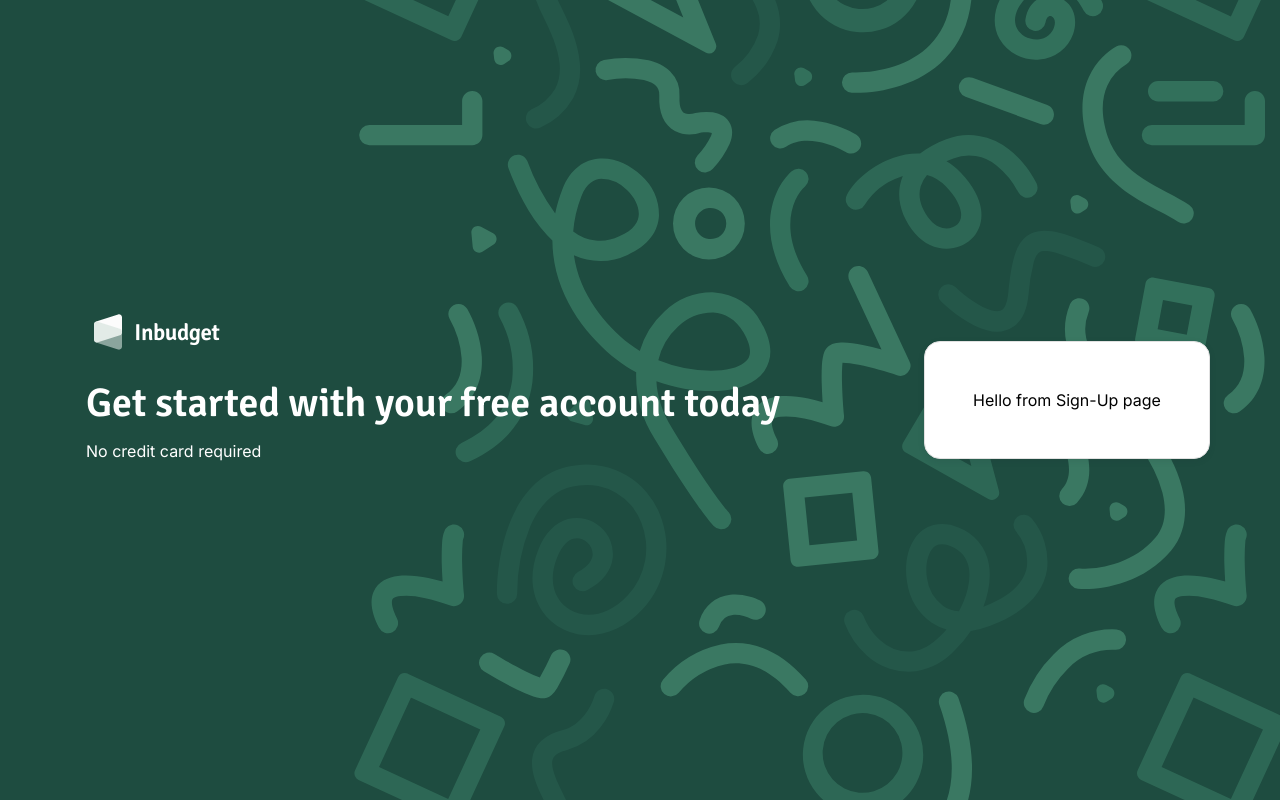
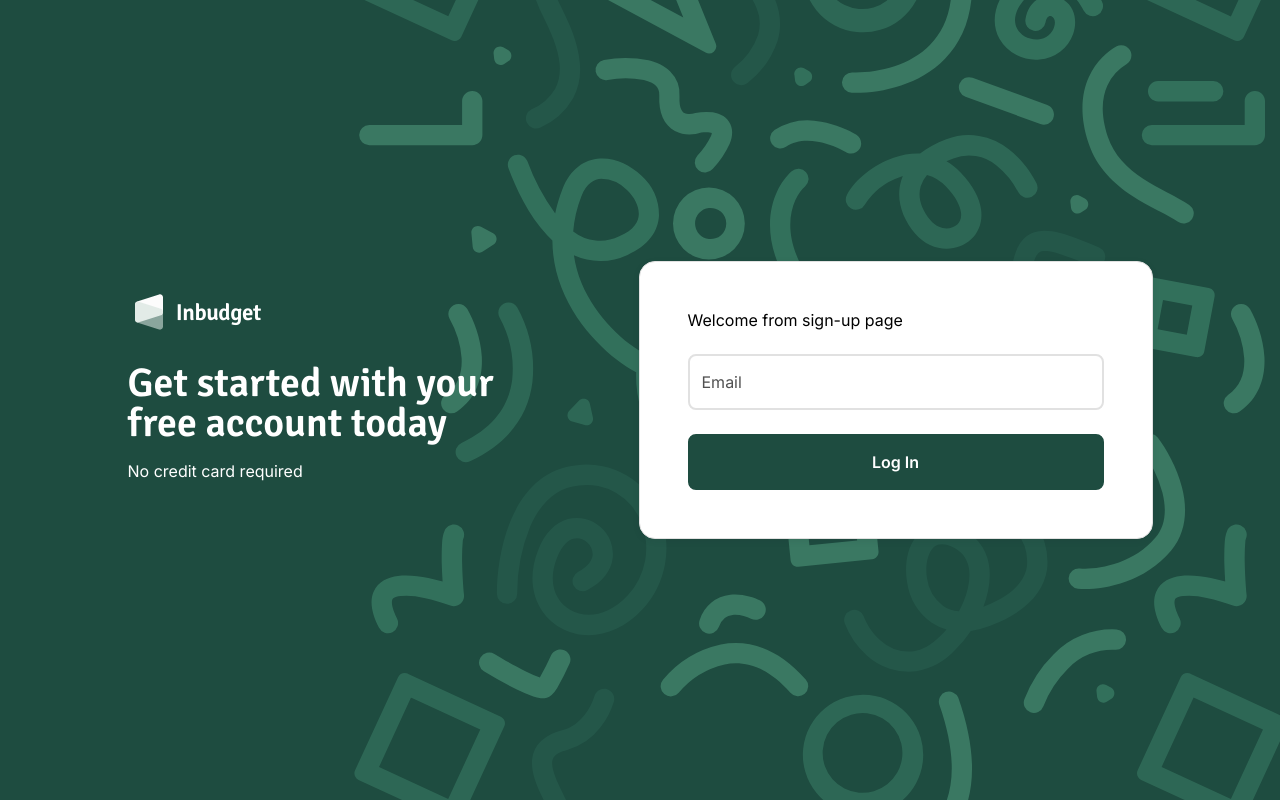
Before and after one commit to intive/patronage2023-js, a Next.js app in the folder apps/web/: page /sign-up in a window 1280 px wide. Built offline with nearby package versions, Linux system fonts and the light colour scheme.

Commit message:
style: corrected media-queries, added better example of sign-up page, changed left column to fixed width 415px

```diff
--- a/apps/web/app/(regflow)/layout.styles.tsx
+++ b/apps/web/app/(regflow)/layout.styles.tsx
@@ -32,7 +32,8 @@ export const SectionStyled = styled.div`
     display: flex;
     flex-direction: column;
     justify-content: center;
-    padding: 0 32px;
+    padding: 0 16px;
+    max-width: 415px;
   }
 `;
 
--- a/apps/web/app/(regflow)/sign-up/page.tsx
+++ b/apps/web/app/(regflow)/sign-up/page.tsx
@@ -1,7 +1,30 @@
+"use client";
+
+import { Button, Input } from "ui";
+import styled from "styled-components";
+
+const FormWrapper = styled.div`
+  display: flex;
+  margin: 0 auto;
+  gap: 24px;
+  width: 312px;
+  position: relative;
+  display: flex;
+  flex-direction: column;
+  justify-content: center;
+  @media (min-width: 767px) {
+    width: 416px;
+  }
+`;
+
 export default function SignInPage() {
   return (
-    <div>
-      <p>Hello from Sign-Up page</p>
-    </div>
+    <FormWrapper>
+      <p>Welcome from sign-up page</p>
+      <Input name="email" label="Email" />
+      <Button onClick={() => {}} type="submit" fullWidth>
+        Log In
+      </Button>
+    </FormWrapper>
   );
 }
--- a/apps/web/lib/media-queries.tsx
+++ b/apps/web/lib/media-queries.tsx
@@ -1,11 +1,9 @@
 const size = {
-  tablet: '768px',
-  desktop: '1024px',
+  desktop: '768px',
   large: '1200px'
 };
 
 export const device = {
-  tablet: `@media (min-width: ${size.tablet})`,
   desktop: `@media (min-width: ${size.desktop})`,
   large: `@media (min-width: ${size.large})`,
 };
```
